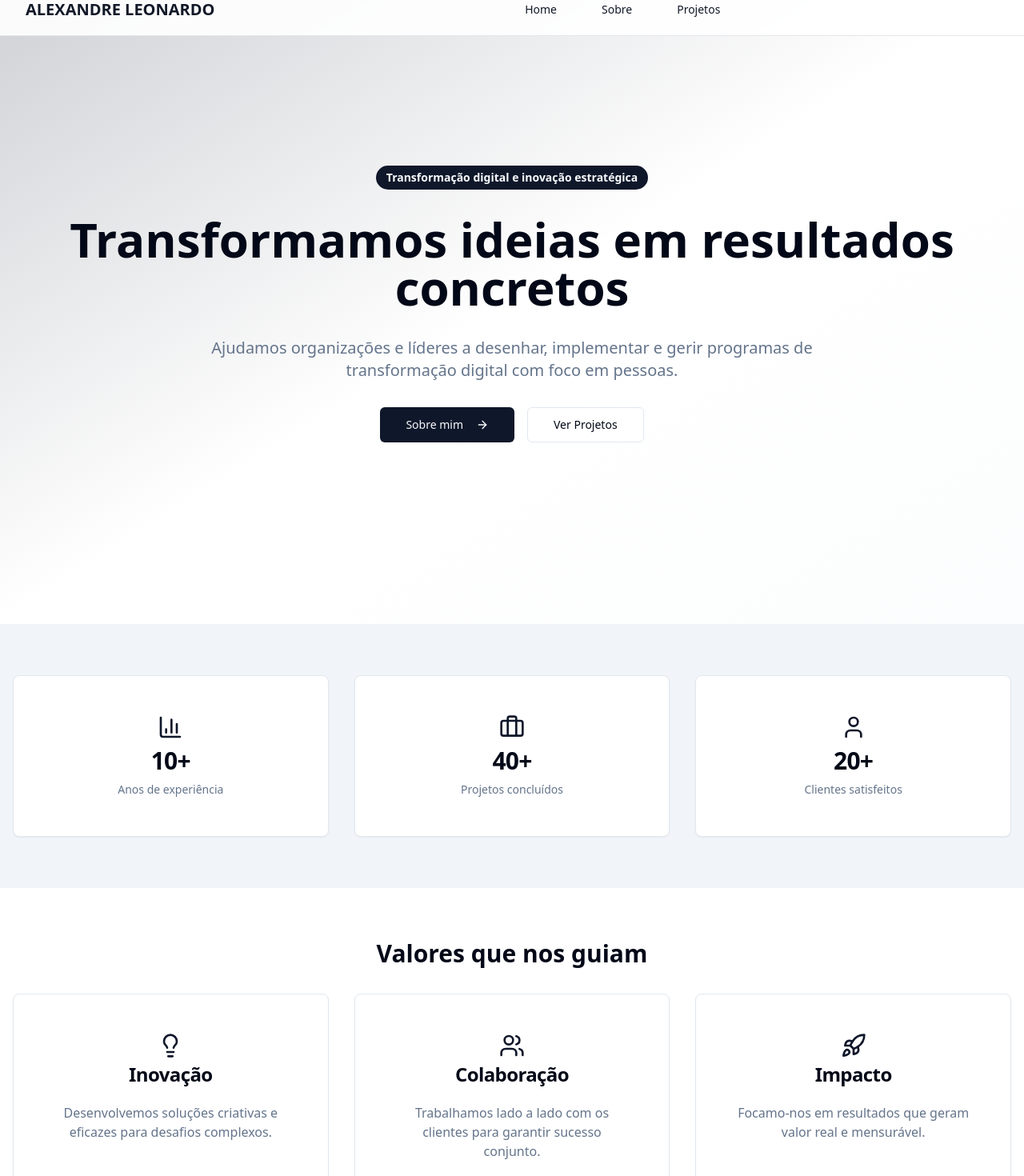
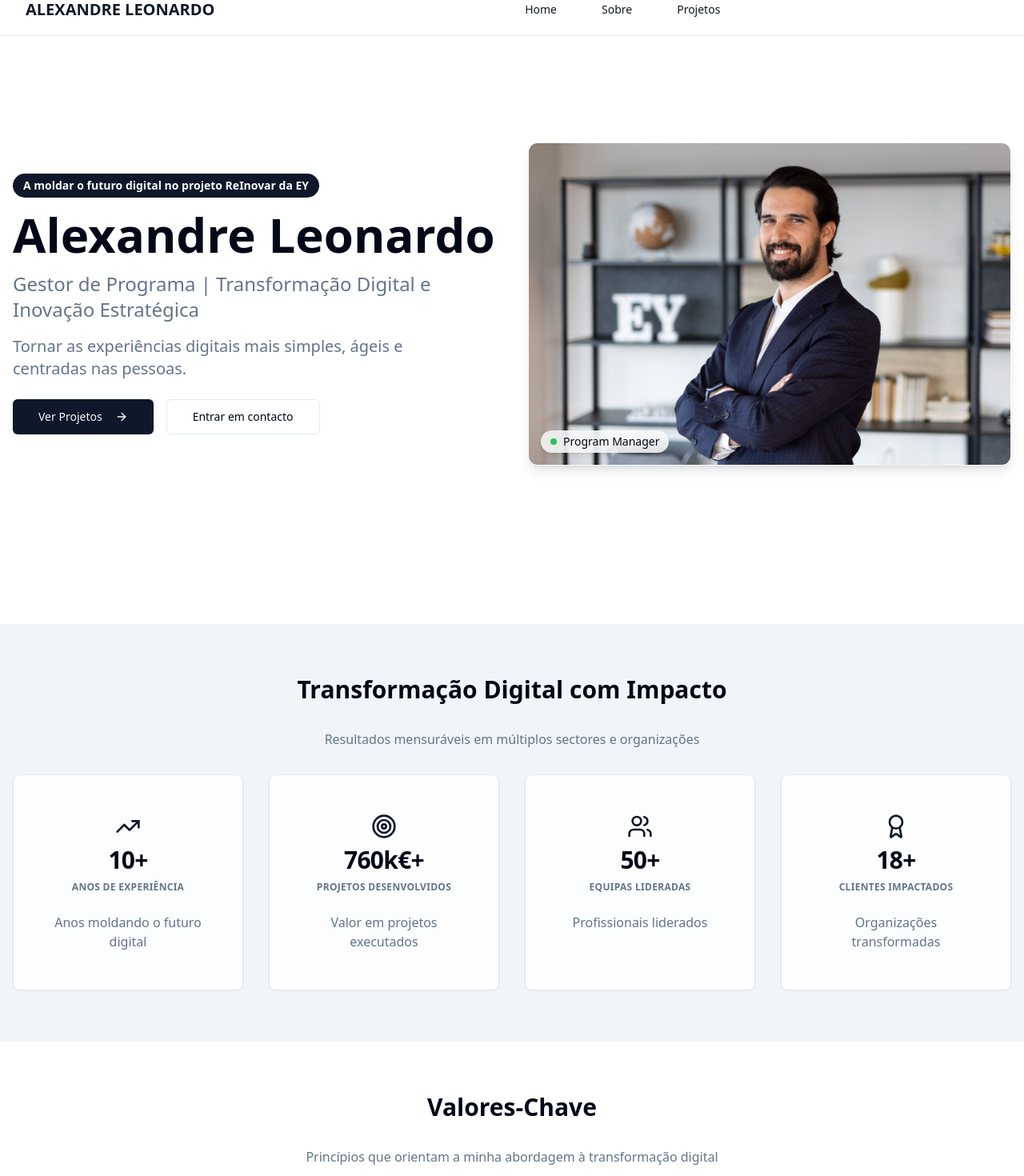
Before and after one commit to AlexandreLeonardo12/timeline-evolution, a React (Vite) app: page / in a window 1280 px wide. Shown: the part 20-1490 px from the top of the page at 80% size. Built offline with nearby package versions, Linux system fonts and the light colour scheme.

Commit message:
Update Index.tsx to replicate landing page with hero, metrics, values, and new design

```diff
--- a/src/pages/Index.tsx
+++ b/src/pages/Index.tsx
@@ -1,33 +1,35 @@
 import { Badge } from "@/components/ui/badge";
 import { Button } from "@/components/ui/button";
 import { Card, CardHeader, CardTitle, CardDescription, CardContent } from "@/components/ui/card";
-import { BarChart3, Briefcase, User, Lightbulb, Users, Rocket, ArrowRight } from "lucide-react";
+import { TrendingUp, Target, Users, Award, Circle, Layers, ShieldCheck, ArrowRight } from "lucide-react";
 import { Link } from "react-router-dom";
 import ContactCTA from "@/components/ContactCTA";
 import SEOHead from "@/components/SEOHead";
 
 const Home = () => {
   const metrics = [
-    { icon: BarChart3, label: "Anos de experiência", value: "10+" },
-    { icon: Briefcase, label: "Projetos concluídos", value: "40+" },
-    { icon: User, label: "Clientes satisfeitos", value: "20+" },
+    { icon: TrendingUp, label: "Anos de experiência", value: "10+", description: "Anos moldando o futuro digital" },
+    { icon: Target, label: "Projetos desenvolvidos", value: "760k€+", description: "Valor em projetos executados" },
+    { icon: Users, label: "Equipas lideradas", value: "50+", description: "Profissionais liderados" },
+    { icon: Award, label: "Clientes impactados", value: "18+", description: "Organizações transformadas" },
   ];
 
   const values = [
     {
-      icon: Lightbulb,
-      title: "Inovação",
-      description: "Desenvolvemos soluções criativas e eficazes para desafios complexos.",
+      icon: Circle,
+      title: "Simplicidade Estratégica",
+      description: "Simplifico processos complexos, desenhando soluções intuitivas e centradas nas pessoas.",
     },
     {
-      icon: Users,
-      title: "Colaboração",
-      description: "Trabalhamos lado a lado com os clientes para garantir sucesso conjunto.",
+      icon: Layers,
+      title: "Arquitetura Flexível",
+      description: "Concebo soluções com visão de longo prazo, com impacto real e mensurável.",
     },
     {
-      icon: Rocket,
-      title: "Impacto",
-      description: "Focamo-nos em resultados que geram valor real e mensurável.",
+      icon: ShieldCheck,
+      title: "Rigor e Agilidade",
+      description:
+        "Integro frameworks sólidas com metodologias ágeis, ajustando à realidade de cada contexto.",
     },
   ];
 
@@ -37,58 +39,86 @@ const Home = () => {
         title="Alexandre Leonardo – Gestão de Programa e Inovação"
         description="Gestor de programa especializado em transformação digital e inovação estratégica."
       />
-      <section className="min-h-screen flex items-center justify-center bg-background relative overflow-hidden">
-        <div className="absolute inset-0 bg-gradient-to-br from-primary/20 via-transparent to-secondary/20 pointer-events-none" />
-        <div className="container mx-auto px-4 py-20 text-center space-y-8 z-10">
-          <Badge className="mx-auto px-3 py-1 text-sm">
-            Transformação digital e inovação estratégica
+      <section className="min-h-screen flex items-center justify-between bg-background relative overflow-hidden">
+        <div className="container mx-auto px-4 py-20 lg:flex lg:items-center gap-10">
+          <div className="flex-1">
+            <Badge className="mb-4 px-3 py-1 text-sm">
+              A moldar o futuro digital no projeto ReInovar da EY
             </Badge>
-          <h1 className="text-4xl md:text-6xl font-bold text-foreground">
-            Transformamos ideias em resultados concretos
+            <h1 className="text-5xl md:text-6xl font-bold text-foreground mb-4">
+              Alexandre Leonardo
             </h1>
-          <p className="text-lg md:text-xl text-muted-foreground max-w-3xl mx-auto">
-            Ajudamos organizações e líderes a desenhar, implementar e gerir programas de
-            transformação digital com foco em pessoas.
+            <h2 className="text-xl md:text-2xl text-muted-foreground mb-4">
+              Gestor de Programa | Transformação Digital e Inovação Estratégica
+            </h2>
+            <p className="text-lg md:text-xl text-muted-foreground max-w-xl mb-6">
+              Tornar as experiências digitais mais simples, ágeis e centradas nas pessoas.
             </p>
-          <div className="flex flex-col sm:flex-row gap-4 justify-center">
-            <Link to="/about">
+            <div className="flex flex-col sm:flex-row gap-4">
+              <Link to="/projects">
                 <Button size="lg" className="group">
-                Sobre mim
+                  Ver Projetos
                   <ArrowRight className="ml-2 h-4 w-4 transition-transform group-hover:translate-x-1" />
                 </Button>
               </Link>
-            <Link to="/projects">
+              <Link to="/#contact">
                 <Button variant="outline" size="lg">
-                Ver Projetos
+                  Entrar em contacto
                 </Button>
               </Link>
             </div>
           </div>
+          <div className="flex-1 relative mt-10 lg:mt-0">
+            <div className="relative w-full h-full rounded-xl overflow-hidden border border-border/20 shadow-lg">
+              <img
+                src="/alexandre-leonardo.jpg"
+                alt="Alexandre Leonardo"
+                className="object-cover w-full h-full"
+              />
+            </div>
+            <div className="absolute bottom-4 left-4 bg-background/80 backdrop-blur-md px-3 py-1 rounded-full flex items-center space-x-2 shadow-md">
+              <span className="h-2 w-2 rounded-full bg-green-500"></span>
+              <span className="text-sm font-medium">Program Manager</span>
+            </div>
+          </div>
+        </div>
       </section>
-
       <section className="py-16 bg-muted">
-        <div className="container mx-auto px-4">
-          <div className="grid gap-8 md:grid-cols-3">
-            {metrics.map(({ icon: Icon, label, value }, index) => (
-              <Card key={index} className="text-center p-6">
+        <div className="container mx-auto px-4 space-y-8">
+          <h2 className="text-3xl font-bold text-center">
+            Transformação Digital com Impacto
+          </h2>
+          <p className="text-center text-muted-foreground max-w-2xl mx-auto">
+            Resultados mensuráveis em múltiplos sectores e organizações
+          </p>
+          <div className="grid gap-8 md:grid-cols-4 sm:grid-cols-2">
+            {metrics.map(({ icon: Icon, label, value, description }, index) => (
+              <Card key={index} className="text-center p-6 bg-background/80">
                 <CardHeader className="items-center space-y-2">
                   <Icon className="h-8 w-8 text-primary" />
                   <CardTitle className="text-3xl font-bold">{value}</CardTitle>
-                  <CardDescription>{label}</CardDescription>
+                  <CardDescription className="uppercase tracking-wide text-xs font-semibold">
+                    {label}
+                  </CardDescription>
                 </CardHeader>
+                <CardContent>
+                  <p className="text-muted-foreground">{description}</p>
+                </CardContent>
               </Card>
             ))}
           </div>
         </div>
       </section>
-
       <section className="py-16">
         <div className="container mx-auto px-4 space-y-8">
-          <h2 className="text-3xl font-bold text-center">Valores que nos guiam</h2>
+          <h2 className="text-3xl font-bold text-center">Valores-Chave</h2>
+          <p className="text-center text-muted-foreground max-w-2xl mx-auto">
+            Princípios que orientam a minha abordagem à transformação digital
+          </p>
           <div className="grid gap-8 md:grid-cols-3">
             {values.map(({ icon: Icon, title, description }, index) => (
-              <Card key={index} className="text-center p-6">
-                <CardHeader className="items-center space-y-2">
+              <Card key={index} className="text-left p-6 bg-background/80">
+                <CardHeader className="items-start space-y-2">
                   <Icon className="h-8 w-8 text-primary" />
                   <CardTitle>{title}</CardTitle>
                 </CardHeader>
@@ -100,7 +130,6 @@ const Home = () => {
           </div>
         </div>
       </section>
-
       <ContactCTA />
     </>
   );
```
Lines whose indentation alone changed are shown as unchanged.
